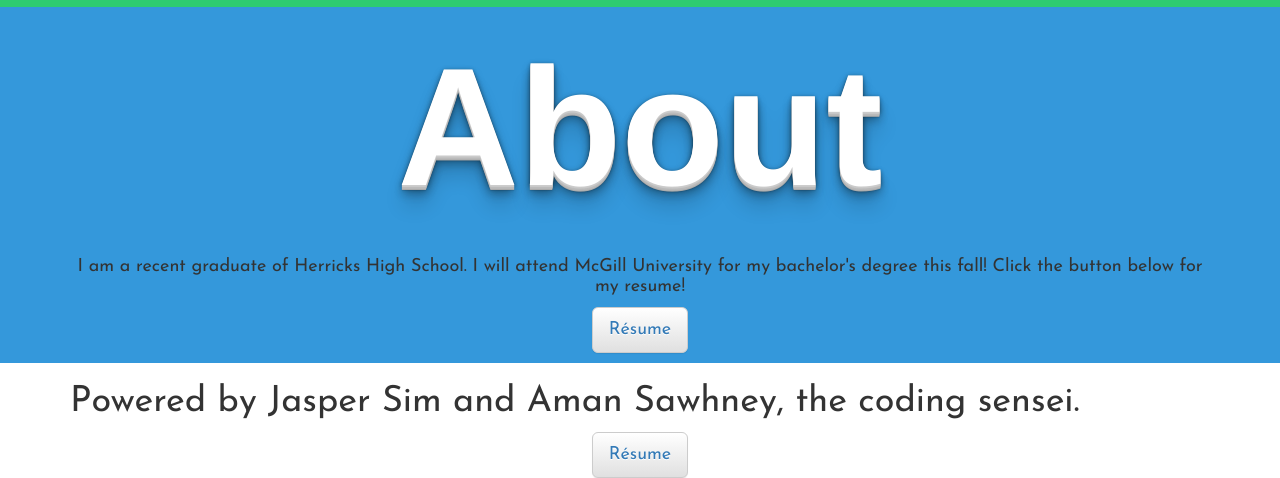
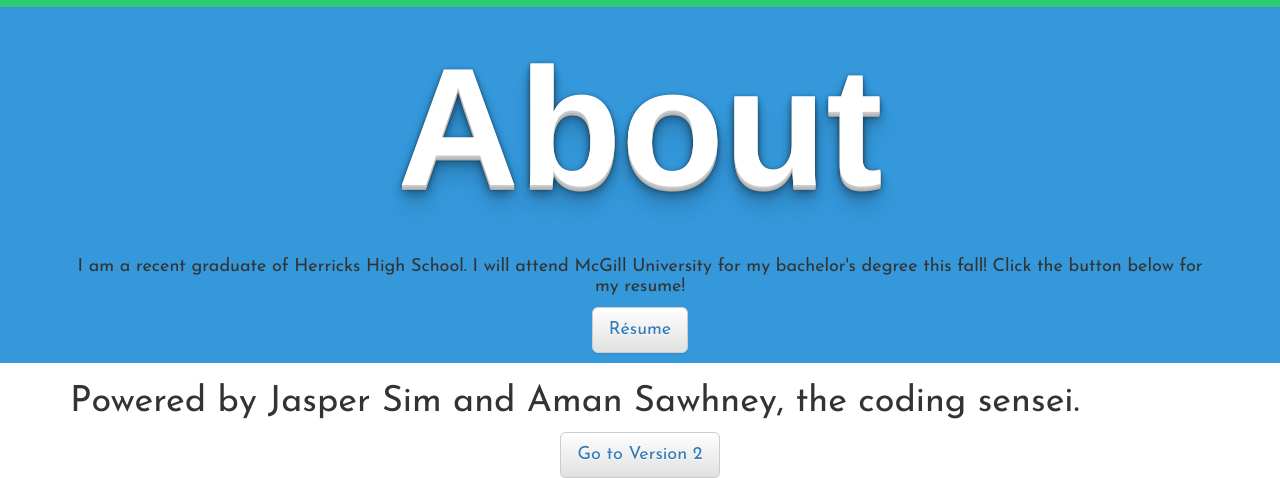
Before and after one commit to jas122/personalSite2017, a plain HTML site: page index.html in a window 1280 px wide. Shown: the part 868-1346 px from the top of the page. Drawn offline with nearby package versions, Linux system fonts and the light colour scheme.

Commit message:
changed bottom button

```diff
--- a/index.html
+++ b/index.html
@@ -120,7 +120,7 @@
             <h1>Powered by Jasper Sim and Aman Sawhney, the coding sensei.</h1>
             <div class="buttons">
                 <button type="button" class="btn btn-default btn-lg">
-                    <a href="practice.html">Résume</a>
+                    <a href="practice.html">Go to Version 2</a>
                 </button>
             </div>
         </div>
```
